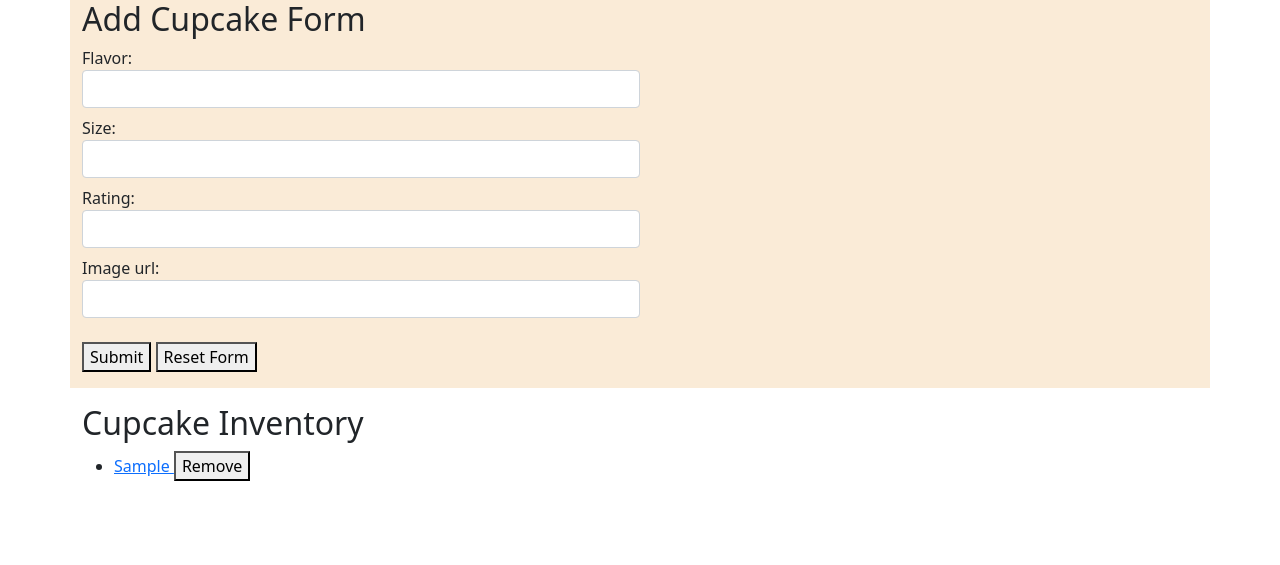
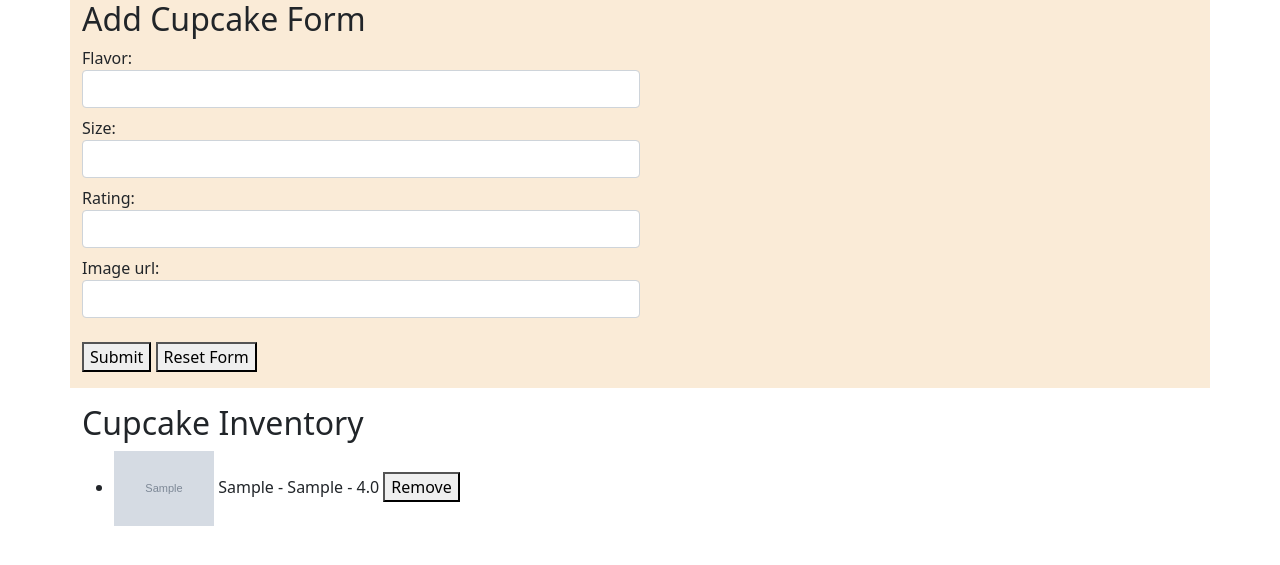
Before and after one commit to dmayberr/cupcakes, a Flask app: page / in a window 1280 px wide. Shown: the top 565 px of the page. Run offline with Flask 2, Linux system fonts and the light colour scheme; tables that the repository leaves empty hold one stand-in row (values such as "Sample post"); grey boxes marked "Sample" are stand-in pictures; some libraries are stand-ins or nearby versions.

Commit message:
Keep getting a TypeError when trying to use form to make new cupcake.

```diff
--- a/static/cupcakes.js
+++ b/static/cupcakes.js
@@ -25,30 +25,16 @@ function getFormData() {
   return newCupcake;
 }
 
-// async function addCupcake() {
-//   const res = await axios.post(`/api/cupcakes`, {
-//     flavor: newCupcake.flavor,
-//     size: newCupcake.size,
-//     rating: newCupcake.rating,
-//     image: newCupcake.image,
-//   });
-//   console.log(res);
-// }
-
 async function addCupcake() {
-  let flavorinput = $("#flavor").data("flavor");
-  let sizeinput = $("#size").data("size");
-  let ratinginput = $("#rating").data("rating");
-  let imageinput = $("#image").data("image");
-  const res = await axios({
-    method: "post",
-    url: `/api/cupcakes`,
-    data: {
-      flavor: flavorinput,
-      size: sizeinput,
-      rating: ratinginput,
-      image: imageinput,
-    },
+  let flavorinput = $("#flavor").val();
+  let sizeinput = $("#size").val();
+  let ratinginput = $("#rating").val();
+  let imageinput = $("#image").val();
+  const res = await axios.post(`http://127.0.0.1:5000/api/cupcakes`, {
+    flavorinput,
+    sizeinput,
+    ratinginput,
+    imageinput,
   });
   console.log(res);
 }
--- a/static/style.css
+++ b/static/style.css
@@ -8,3 +8,8 @@
     margin-top: 1em;
     padding-bottom: 1em;
 }
+
+.cupcakepic {
+    max-width: 100px;
+    max-height: 100px;
+}
--- a/templates/home.html
+++ b/templates/home.html
@@ -1,6 +1,6 @@
 {% extends 'base.html' %}
 
-{% block title %} Home {% endblock %}
+{% block title %} Cupcake Home {% endblock %}
 
 {% block content %}
 <div class="cupcake-list">
@@ -8,8 +8,9 @@
     <ul>
         {% for cupcake in cupcakes %}
         <li>
-            <a href="/">{{ cupcake.flavor }}  </a>
-            <button class="delete-cupcake" data-id="{{ cupcake.id }}">Remove</button>
+            <img class="cupcakepic" src="{{cupcake.image}}">
+            {{ cupcake.flavor }} - {{ cupcake.size }} - {{ cupcake.rating }}
+            <span><button class="delete-cupcake" data-id="{{ cupcake.id }}">Remove</button></span>
         </li>
         {% endfor %}
     </ul>
```
